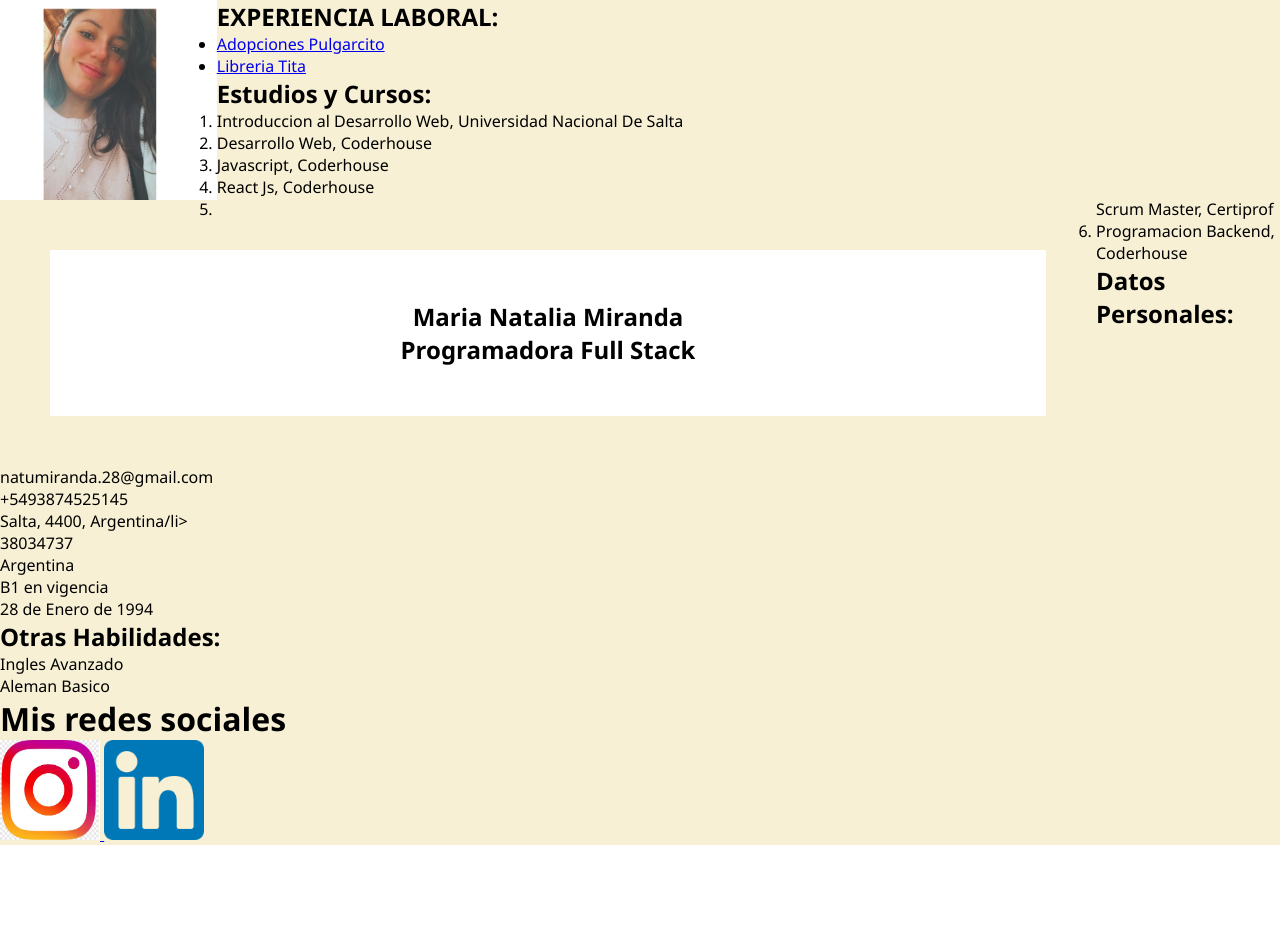
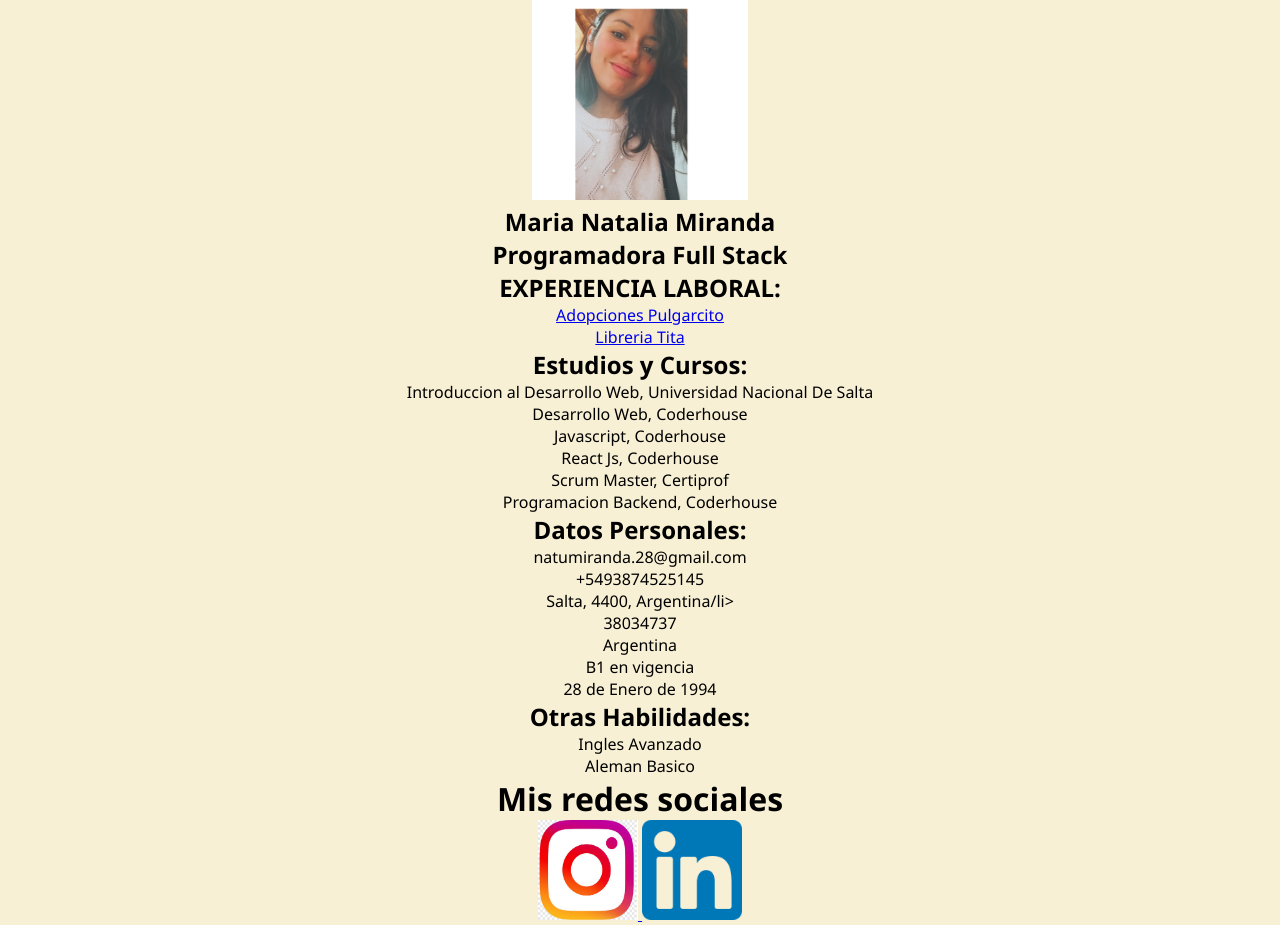
Before and after one commit to natimiranda28/CV-Natalia-Miranda, a plain HTML site: page cv.html in a window 1280 px wide. Before the commit the page ends 845 px from the top, so only its background shows below. Drawn offline with Linux system fonts and the light colour scheme.

Commit message:
added text align

```diff
--- a/cv.css
+++ b/cv.css
@@ -3,6 +3,7 @@
     font-family:'Segoe UI', Tahoma, Geneva, Verdana, sans-serif;
     padding: 0;
     margin: 0;
+    overflow:auto
 
 
 }
@@ -14,10 +15,10 @@ body{
 }
 
 
-.list_v{
+/* .list_v{
     list-style-type: circle;
 }
-
+ */
 .text-bold{
     font-weight: 500;
 }
@@ -41,31 +42,36 @@ body{
     text-align: left;
 }
 
-.Caja-Centro {
+/* .Caja-Centro {
     float: left;
     width: 70vw;
     height: auto;
     margin: 50px;
     padding: 50px;
-    border:lavenderblush;
+    border:black;
     display:block;
 
 
 
 
-}
+}*/
 
-.clase{
+/* .clase{
     background-color: white;
     text-align: center;
-}
+} */
 
-.seccion{
+/* .seccion{
 
     display: inline-block;
 
+} */
+
+/* .fotocv{
+
 }
+ */
+.foto {
+    text-align: center;
 
-.fotocv{
-    float: left;
 }
--- a/cv.html
+++ b/cv.html
@@ -15,9 +15,9 @@
 <body>
     <main>
 
-        <div>
+        <div class="foto">
             <img class="fotocv" height= 200px src="img/perfil.jpg" alt="Foto_Perfil">
-            <div class="clase Caja-Centro">
+            <div class="clase">
                 <section class="seccion">
                     <h1>Maria Natalia Miranda</h1>
                     <h2>Programadora Full Stack</h2>
@@ -28,7 +28,7 @@
 
 
 
-        <section>
+        <section class="text-Center">
             <h1>EXPERIENCIA LABORAL:</h1>
             <ul>
                 <li>
@@ -42,7 +42,7 @@
 
 
 
-        <section >
+        <section class="text-Center" >
             <h1>Estudios y Cursos:</h1>
             <ol>
 
@@ -57,7 +57,7 @@
         </section>
 
 
-        <section class=".text-Left">
+        <section class="text-Center">
             <h1>Datos Personales:</h1>
             <ul>
 
@@ -72,7 +72,7 @@
             </ul>
         </section>
 
-        <section>
+        <section class="text-Center">
             <h1>Otras Habilidades:</h1>
             <ul>
                 <li>Ingles Avanzado</li>
@@ -82,7 +82,7 @@
 
     </main>
 
-    <footer>
+    <footer class="text-Center">
         <h1>Mis redes sociales</h2>
         <a href="https://www.instagram.com/natimranda" target="_blank" rel="noopener noreferrer">
 			<img width = 100px  height= 100px src="img/logo_instagram.png" alt="Instagram">
```
